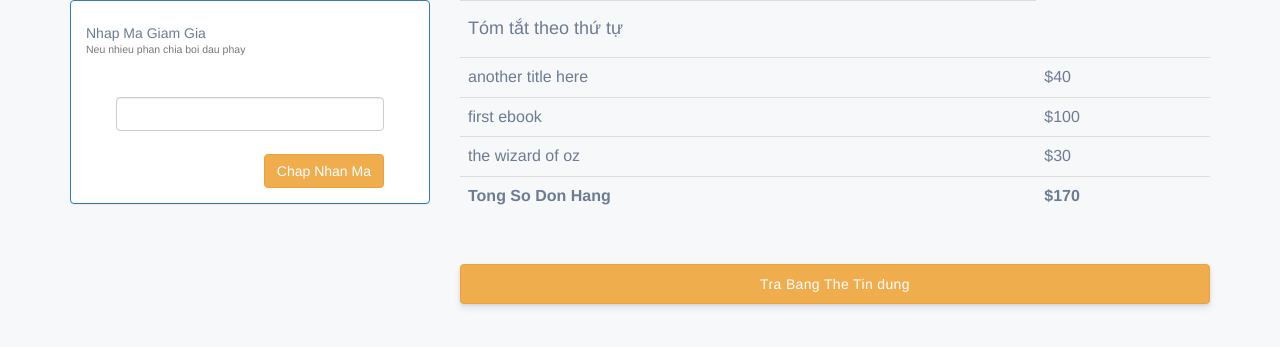
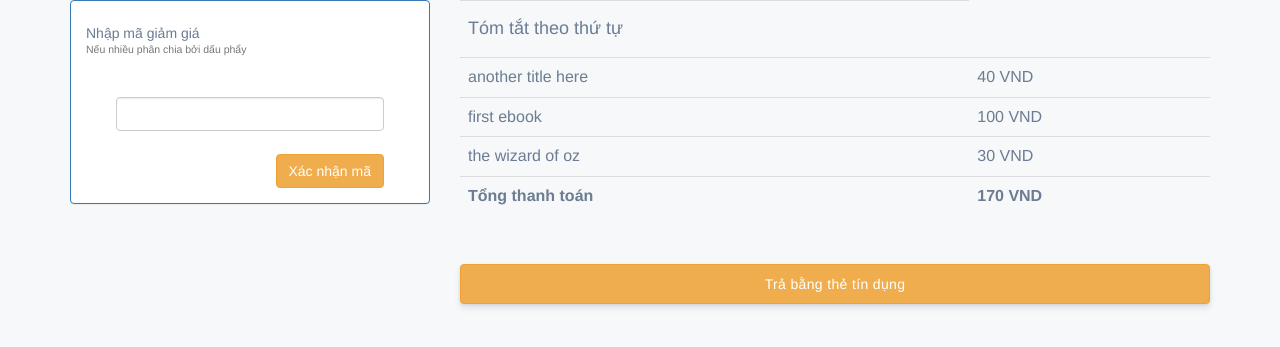
Before and after one commit to FantasticDevlopers/App-Product-List, a Django app: page /cart/checkout/ in a window 1280 px wide. Shown: the top 347 px of the page. Run offline with Django 3.2, Linux system fonts and the light colour scheme; a user stored in the database is signed in; data comes from the database, SQL or seed files in the repository; some libraries are stand-ins or nearby versions.

Commit message:
Add display with Vietnamese

```diff
--- a/shopping_cart/templates/shopping_cart/checkout.html
+++ b/shopping_cart/templates/shopping_cart/checkout.html
@@ -42,8 +42,8 @@
         <div class="panel panel-primary">
 
           <div class="panel-body">
-            <h5>Nhap Ma Giam Gia<br>
-              <small>Neu nhieu phan chia boi dau phay</small>
+            <h5>Nhập mã giảm giá<br>
+              <small>Nếu nhiều phân chia bởi dấu phẩy</small>
             </h5>
 
             <div>
@@ -53,7 +53,7 @@
                 <input type="hidden" name="order_id" value="{{ order.id }}">
                 <br>
                 <span>
-                  <input type="submit" class="btn btn-warning pull-right" value="Chap Nhan Ma">
+                  <input type="submit" class="btn btn-warning pull-right" value="Xác nhận mã">
                 </span>
               </form>
             </div>
@@ -67,16 +67,16 @@
             {% for item in order.get_cart_items %}
               <tr>
                 <td>{{ item }}</td>
-                <td>${{ item.product.price }}</td>
+                <td>{{ item.product.price }} VND</td>
               </tr>
             {% endfor %}
           </td>
           <tr>
-            <td><strong>Tong So Don Hang</strong></td>
-            <td><strong>${{ order.get_cart_total }}</strong></td>
+            <td><strong>Tổng thanh toán</strong></td>
+            <td><strong>{{ order.get_cart_total }} VND</strong></td>
           </tr>
         </table>
-        <button onclick="toggleDisplay();" class="btn btn-warning" style="width: 100%;">Tra Bang The Tin dung
+        <button onclick="toggleDisplay();" class="btn btn-warning" style="width: 100%;">Trả bằng thẻ tín dụng
         </button>
       </div>
     </div>
@@ -90,7 +90,7 @@
     <!-- <script src="{% static 'js/stripeV3.js' %}"></script> -->
   </div>
 
-  <div id="stripe-token-handler" class="is-hidden">Thanh cong! Da nhan ma: <span class="token"></span></div>
+  <div id="stripe-token-handler" class="is-hidden">Thành công! Đã nhận mã: <span class="token"></span></div>
 
 </div>
 
@@ -98,7 +98,7 @@
 
 <script type="text/javascript">
   function toggleDisplay() {
-    alert('Tra phi thanh cong');
+    alert('Trả phí thành công');
   };
 </script>
 
--- a/shopping_cart/views.py
+++ b/shopping_cart/views.py
@@ -33,7 +33,7 @@ def add_to_cart(request, **kwargs):
     product = Product.objects.filter(id=kwargs.get('item_id', "")).first()
     # check if the user already owns this product
     if product in request.user.profile.ebooks.all():
-        messages.info(request, 'Ban da co phu kien nay')
+        messages.info(request, 'Bạn đã sở hửu sản phẩm này')
         return redirect(reverse('products:product-list'))
         # create orderItem of the selected product
     order_item, status = OrderItem.objects.get_or_create(product=product)
@@ -46,7 +46,7 @@ def add_to_cart(request, **kwargs):
         user_order.save()
 
     # show confirmation message and redirect back to the same page
-    messages.info(request, "Phu kien duoc them vao gio")
+    messages.info(request, "Đã thêm sản phẩm vào giỏ")
     return redirect(reverse('products:product-list'))
 
 
@@ -55,7 +55,7 @@ def delete_from_cart(request, item_id):
     item_to_delete = OrderItem.objects.filter(pk=item_id)
     if item_to_delete.exists():
         item_to_delete[0].delete()
-        messages.info(request, "Phu kien duoc bo")
+        messages.info(request, "Sản phẩm đã được bỏ")
     return redirect(reverse('shopping_cart:order_summary'))
 
 
```
Also changed, not shown: products/templates/products/product_list.html (+5 -5 lines), shopping_cart/extras.py (+8 -3 lines), shopping_cart/templates/shopping_cart/order_summary.html (+8 -8 lines).
